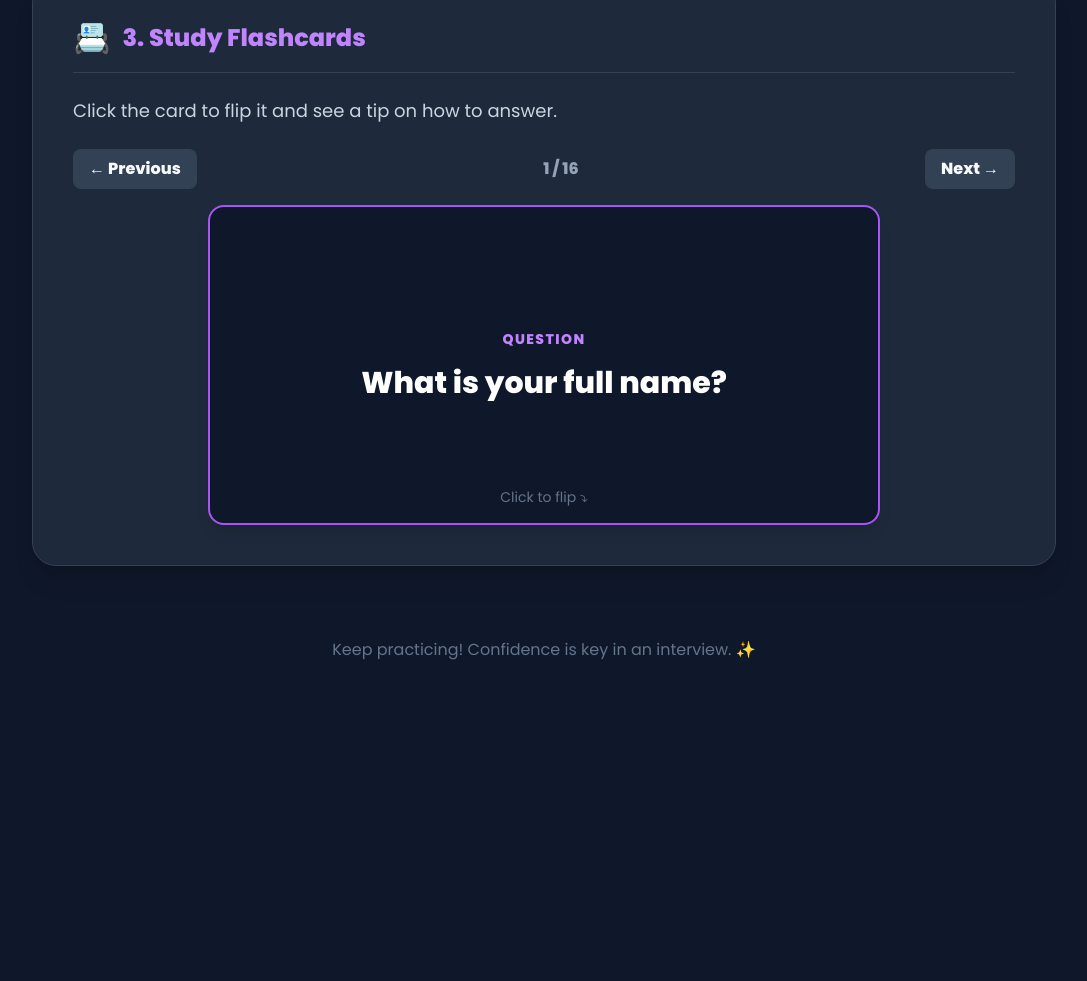
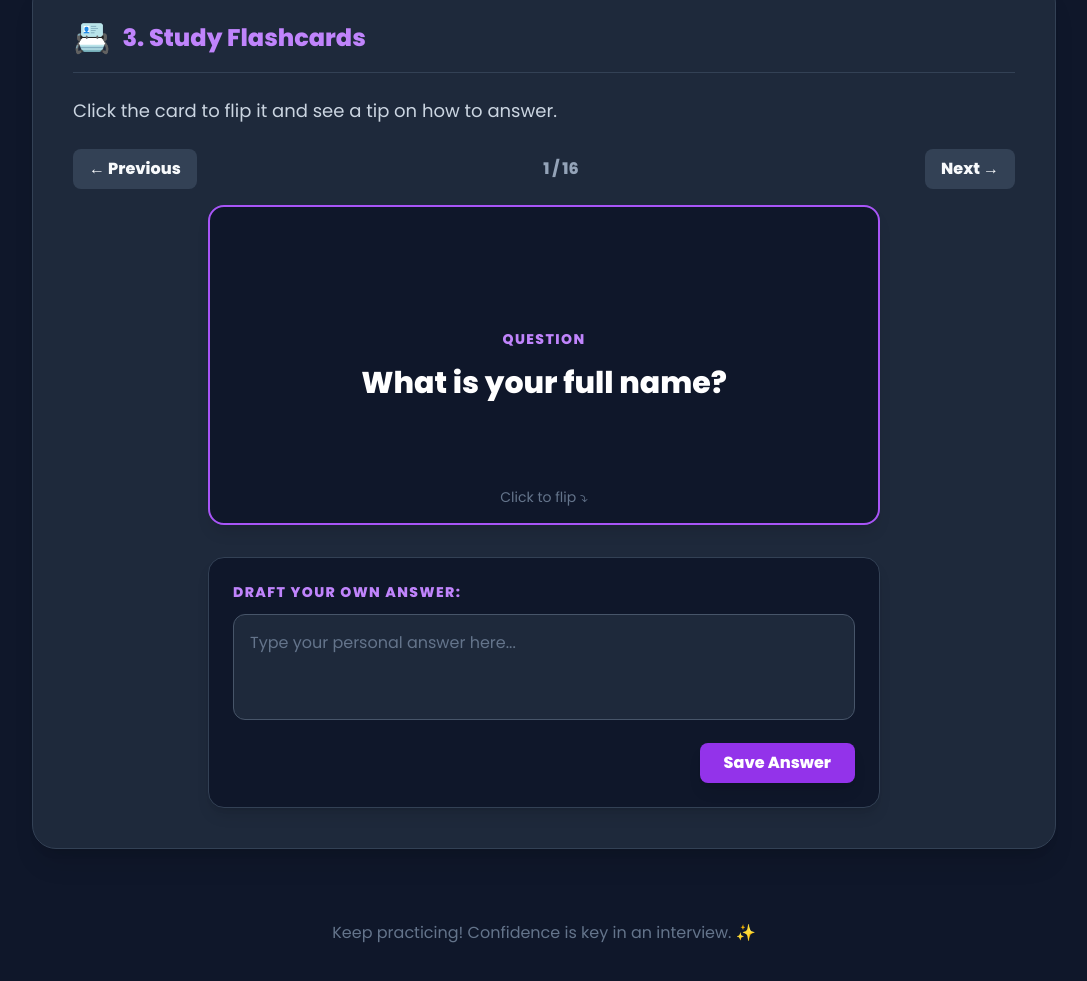
Before and after one commit to Tarazona365/English_campus, a plain HTML site: page index.html in a window 1280 px wide. Shown: the part 1523-2504 px from the top of the page, without its empty margins (96-1183 px from the left). Before the commit the page ends 2241 px from the top, so only its background shows below. Drawn offline with nearby package versions, Linux system fonts and the light colour scheme.

Commit message:
Add custom answer section to flashcards
Added a custom answer section to the flashcard feature, allowing users to draft and save their own answers for interview questions.

```diff
--- a/index.html
+++ b/index.html
@@ -163,6 +163,16 @@
                         <div id="flashcard-tip" class="mt-4 p-3 bg-purple-950 rounded-lg text-sm text-purple-200 w-full">Tip: Speak clearly and spell it if requested.</div>
                         <span class="absolute bottom-4 text-purple-400 text-sm">Click to flip ⤴</span>
                     </div>
+                </div>
+            </div>
+
+            <!-- NEW: Custom Answer Section -->
+            <div class="mt-8 bg-slate-900 p-6 rounded-2xl border border-slate-700 max-w-2xl mx-auto shadow-lg">
+                <label for="user-answer" class="block text-purple-400 font-bold mb-3 uppercase tracking-widest text-sm">Draft Your Own Answer:</label>
+                <textarea id="user-answer" rows="3" class="w-full bg-slate-800 text-white border border-slate-600 rounded-xl p-4 focus:outline-none focus:border-purple-500 transition resize-none placeholder-slate-500" placeholder="Type your personal answer here..."></textarea>
+                <div class="flex justify-between items-center mt-4">
+                    <span id="save-status" class="text-emerald-400 text-sm font-bold opacity-0 transition-opacity duration-300">✓ Saved successfully!</span>
+                    <button onclick="saveUserAnswer()" class="bg-purple-600 hover:bg-purple-500 text-white font-bold py-2 px-6 rounded-lg transition shadow-lg">Save Answer</button>
                 </div>
             </div>
         </section>
@@ -353,8 +363,27 @@
             document.getElementById('flashcard-tip').innerText = data.tip;
             document.getElementById('flashcard-counter').innerText = `${currentCardIndex + 1} / ${flashcardData.length}`;
 
+            // Load saved answer if it exists in local storage
+            const savedAnswer = localStorage.getItem('interview_ans_' + data.q);
+            document.getElementById('user-answer').value = savedAnswer || "";
+
             // Ensure card is face up when switching
             document.getElementById('flashcard-inner').classList.remove('flipped');
+        }
+
+        function saveUserAnswer() {
+            const data = flashcardData[currentCardIndex];
+            const answer = document.getElementById('user-answer').value;
+
+            // Save to browser's local storage
+            localStorage.setItem('interview_ans_' + data.q, answer);
+
+            // Show save confirmation
+            const status = document.getElementById('save-status');
+            status.classList.remove('opacity-0');
+            setTimeout(() => {
+                status.classList.add('opacity-0');
+            }, 2000);
         }
 
         function flipCard() {
```
